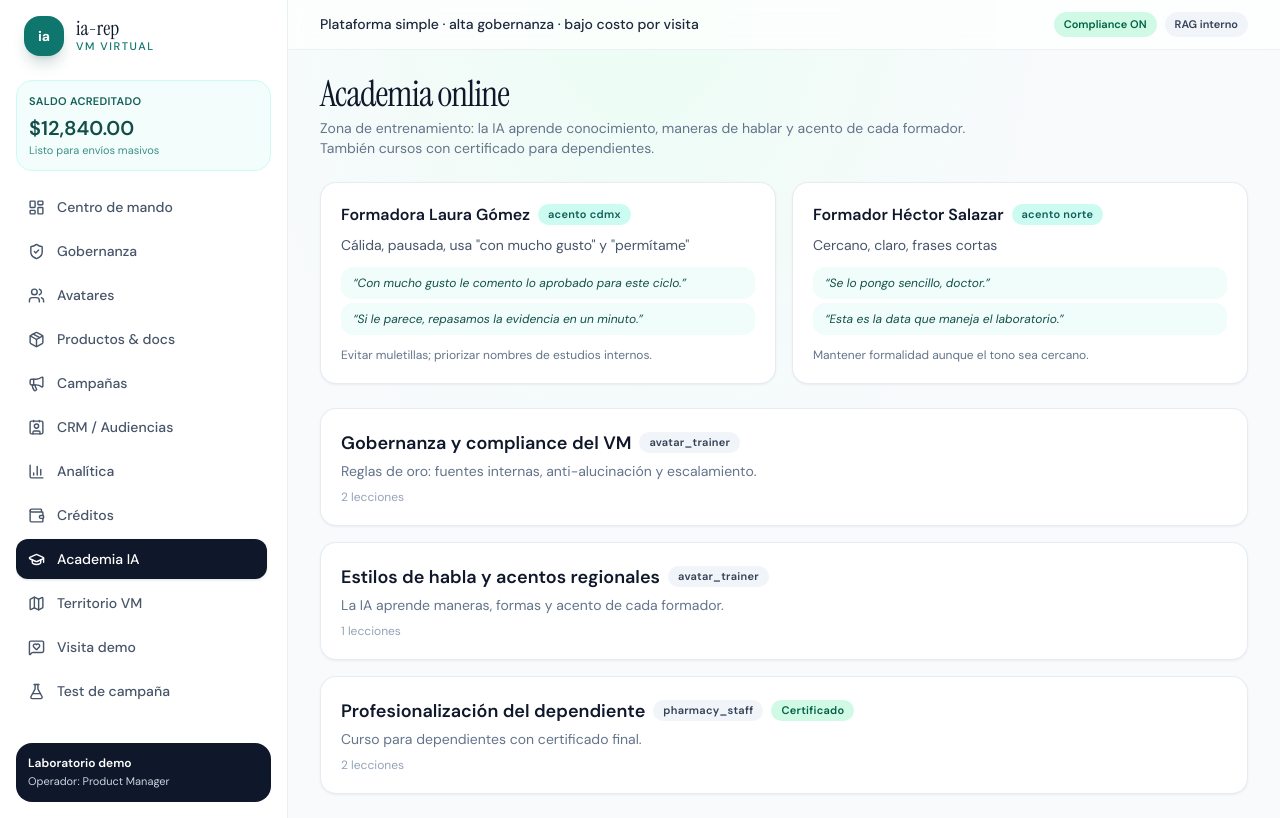
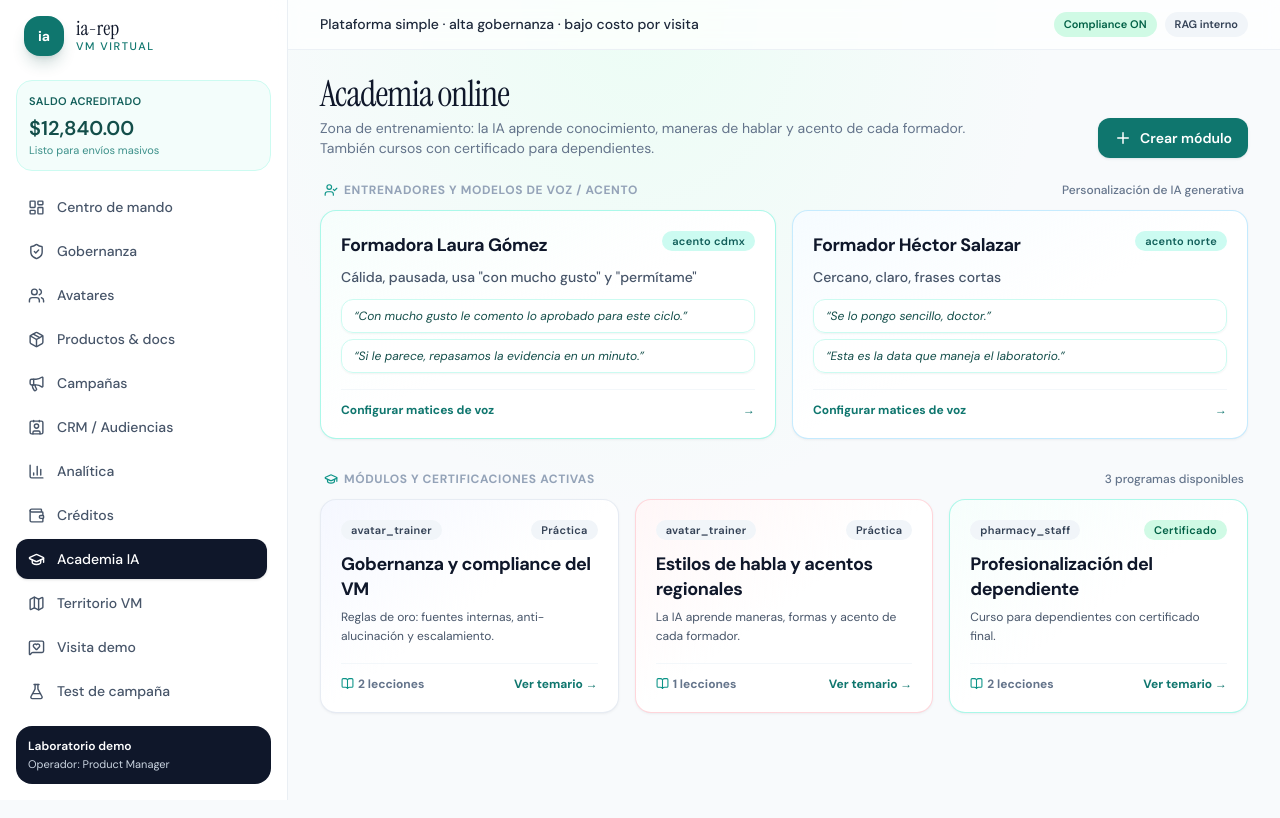
Before and after one commit to miguelsanchezrivero-cloud/ia-rep-backup, a React (Vite) app: page /academia in a window 1280 px wide. Built offline with nearby package versions, Linux system fonts and the light colour scheme.

Commit message:
Cambiado estilo academy

```diff
--- a/src/pages/Academy.tsx
+++ b/src/pages/Academy.tsx
@@ -1,4 +1,14 @@
 import { useState } from "react";
+import {
+  GraduationCap,
+  BookOpen,
+  Award,
+  CheckCircle2,
+  Sparkles,
+  Plus,
+  FileText,
+  UserCheck,
+} from "lucide-react";
 import {
   Badge,
   Button,
@@ -6,6 +16,8 @@ import {
   PageHeader,
   Textarea,
   Modal,
+  Input,
+  Label,
 } from "../components/ui";
 import { useAppStore } from "../store/useAppStore";
 
@@ -18,6 +30,15 @@ export function Academy() {
   );
   const [selectedModuleId, setSelectedModuleId] = useState<string | null>(null);
 
+  // Estados interactivos adicionales (añadidos para equipar el estilo del resto de páginas)
+  const [isNewModuleModalOpen, setIsNewModuleModalOpen] = useState(false);
+  const [newModuleTitle, setNewModuleTitle] = useState("");
+  const [newModuleDescription, setNewModuleDescription] = useState("");
+  const [newModuleAudience, setNewModuleAudience] = useState(
+    "Dependientes farmacia",
+  );
+  const [successMsg, setSuccessMsg] = useState("");
+
   const selectedTrainer = selectedTrainerId
     ? trainerStyles.find((t) => t.id === selectedTrainerId)
     : null;
@@ -25,96 +46,223 @@ export function Academy() {
     ? academyModules.find((m) => m.id === selectedModuleId)
     : null;
 
+  // Paleta de degradados para las tarjetas de entrenadores y módulos (estilo Dashboard/CRM)
+  const cardGradients = [
+    "from-teal-50/60 via-white to-white border-teal-200/80 hover:border-teal-300",
+    "from-sky-50/60 via-white to-white border-sky-200/80 hover:border-sky-300",
+    "from-indigo-50/60 via-white to-white border-indigo-200/80 hover:border-indigo-300",
+    "from-rose-50/60 via-white to-white border-rose-200/80 hover:border-rose-300",
+  ];
+
+  // Simular creación de un nuevo módulo de entrenamiento
+  function handleCreateModule() {
+    if (!newModuleTitle.trim()) return;
+    const newMod = {
+      id: `mod-${Date.now()}`,
+      title: newModuleTitle,
+      description:
+        newModuleDescription || "Módulo personalizado de entrenamiento.",
+      audience: newModuleAudience,
+      lessons: [
+        {
+          id: `l-${Date.now()}-1`,
+          title: "Introducción y objetivos",
+          content: "Conceptos clave del material formativo.",
+          durationMin: 5,
+        },
+        {
+          id: `l-${Date.now()}-2`,
+          title: "Evaluación rápida",
+          content: "Test interactivo para consolidar conocimientos.",
+          durationMin: 10,
+        },
+      ],
+      certificateTitle: "Certificado de Capacitación Comercial",
+    } as (typeof academyModules)[0]; // ← solución
+
+    academyModules.push(newMod);
+    setSuccessMsg(`Módulo "${newModuleTitle}" creado exitosamente.`);
+    setNewModuleTitle("");
+    setNewModuleDescription("");
+    setIsNewModuleModalOpen(false);
+  }
+
   return (
-    <div className="animate-fade-up">
+    <div className="animate-fade-up space-y-6">
       <PageHeader
         title="Academia online"
         subtitle="Zona de entrenamiento: la IA aprende conocimiento, maneras de hablar y acento de cada formador. También cursos con certificado para dependientes."
+        actions={
+          <Button
+            onClick={() => setIsNewModuleModalOpen(true)}
+            className="shadow-md shadow-brand-700/20"
+          >
+            <Plus size={18} />
+            Crear módulo
+          </Button>
+        }
       />
 
-      <div className="mb-6 grid gap-4 lg:grid-cols-2">
-        {trainerStyles.map((t) => (
+      {/* Banner de mensajes de estado estilo Campañas/Avatares */}
+      {successMsg && (
+        <div className="flex items-center justify-between rounded-2xl border border-brand-200 bg-brand-50 px-4 py-3 text-sm font-medium text-brand-900 shadow-sm">
+          <div className="flex items-center gap-2">
+            <Sparkles size={16} className="text-brand-600" />
+            <span>{successMsg}</span>
+          </div>
+          <button
+            onClick={() => setSuccessMsg("")}
+            className="text-xs font-bold text-brand-700 hover:underline"
+          >
+            Desestimar
+          </button>
+        </div>
+      )}
+
+      {/* 1. SECCIÓN DE ESTILOS DE FORMADORES */}
+      <div className="space-y-3">
+        <div className="flex items-center justify-between px-1">
+          <p className="text-xs font-bold uppercase tracking-wider text-ink-400 flex items-center gap-1.5">
+            <UserCheck size={14} className="text-brand-600" />
+            Entrenadores y Modelos de Voz / Acento
+          </p>
+          <span className="text-xs text-ink-500 font-medium">
+            Personalización de IA generativa
+          </span>
+        </div>
+
+        <div className="grid gap-4 md:grid-cols-2">
+          {trainerStyles.map((t, index) => {
+            const cardStyle = cardGradients[index % cardGradients.length];
+
+            return (
               <Card
                 key={t.id}
                 interactive
                 onClick={() => setSelectedTrainerId(t.id)}
-            className="p-5"
+                className={`relative overflow-hidden border bg-gradient-to-br ${cardStyle} p-5 transition-all duration-200 hover:-translate-y-1 hover:shadow-md flex flex-col justify-between`}
               >
-            <div className="flex flex-wrap items-center gap-2">
-              <p className="font-semibold">{t.trainerName}</p>
+                <div>
+                  <div className="flex items-start justify-between gap-2">
+                    <p className="text-lg font-extrabold text-ink-900 tracking-tight">
+                      {t.trainerName}
+                    </p>
                     <Badge tone="brand">acento {t.accent}</Badge>
                   </div>
-            <p className="mt-2 text-sm text-ink-600">{t.speakingStyle}</p>
-            <div className="mt-3 space-y-1">
+                  <p className="mt-2 text-sm text-ink-600 font-medium">
+                    {t.speakingStyle}
+                  </p>
+
+                  <div className="mt-3 space-y-1.5">
                     {t.samplePhrases.map((p) => (
                       <p
                         key={p}
-                  className="rounded-xl bg-brand-50 px-3 py-2 text-xs italic text-brand-900"
+                        className="rounded-xl bg-white/80 border border-brand-100 px-3 py-2 text-xs italic text-brand-900 shadow-xs"
                       >
                         “{p}”
                       </p>
                     ))}
                   </div>
-            <p className="mt-3 text-xs text-ink-500">{t.notes}</p>
-          </Card>
-        ))}
                 </div>
 
-      <div className="space-y-4">
-        {academyModules.map((m) => (
+                <div className="mt-4 pt-3 border-t border-ink-100/80 flex items-center justify-between text-xs font-bold text-brand-700">
+                  <span>Configurar matices de voz</span>
+                  <span>→</span>
+                </div>
+              </Card>
+            );
+          })}
+        </div>
+      </div>
+
+      {/* 2. SECCIÓN DE MÓDULOS DE LA ACADEMIA */}
+      <div className="space-y-3 pt-2">
+        <div className="flex items-center justify-between px-1">
+          <p className="text-xs font-bold uppercase tracking-wider text-ink-400 flex items-center gap-1.5">
+            <GraduationCap size={14} className="text-brand-600" />
+            Módulos y Certificaciones Activas
+          </p>
+          <span className="text-xs text-ink-500 font-medium">
+            {academyModules.length} programas disponibles
+          </span>
+        </div>
+
+        <div className="grid gap-4 sm:grid-cols-2 lg:grid-cols-3">
+          {academyModules.map((m, index) => {
+            const cardStyle = cardGradients[(index + 2) % cardGradients.length];
+
+            return (
               <Card
                 key={m.id}
                 interactive
                 onClick={() => setSelectedModuleId(m.id)}
-            className="p-5"
+                className={`relative overflow-hidden border bg-gradient-to-br ${cardStyle} p-5 transition-all duration-200 hover:-translate-y-1 hover:shadow-md flex flex-col justify-between`}
               >
-            <div className="flex flex-wrap items-center gap-2">
-              <p className="text-lg font-semibold">{m.title}</p>
+                <div>
+                  <div className="flex items-start justify-between gap-2">
                     <Badge>{m.audience}</Badge>
                     {m.certificateTitle ? (
                       <Badge tone="success">Certificado</Badge>
-              ) : null}
-            </div>
-            <p className="mt-1 text-sm text-ink-500">{m.description}</p>
-            <p className="mt-2 text-xs text-ink-400">
-              {m.lessons.length} lecciones
-            </p>
-          </Card>
-        ))}
+                    ) : (
+                      <Badge tone="neutral">Práctica</Badge>
+                    )}
                   </div>
 
+                  <div className="mt-3">
+                    <p className="text-lg font-extrabold text-ink-900 tracking-tight leading-snug">
+                      {m.title}
+                    </p>
+                    <p className="mt-1.5 text-xs text-ink-600 leading-relaxed line-clamp-2">
+                      {m.description}
+                    </p>
+                  </div>
+                </div>
+
+                <div className="mt-4 pt-3 border-t border-ink-100/80 flex items-center justify-between">
+                  <span className="text-xs font-bold text-ink-500 flex items-center gap-1">
+                    <BookOpen size={13} className="text-brand-600" />
+                    {m.lessons.length} lecciones
+                  </span>
+                  <span className="text-xs font-bold text-brand-700">
+                    Ver temario →
+                  </span>
+                </div>
+              </Card>
+            );
+          })}
+        </div>
+      </div>
+
+      {/* MODAL 1: CONFIGURACIÓN DE ENTRENADOR */}
       {selectedTrainer && (
         <Modal
           isOpen={!!selectedTrainerId}
           onClose={() => setSelectedTrainerId(null)}
-          title={selectedTrainer.trainerName}
-          className="max-w-2xl"
+          title={`Entrenador: ${selectedTrainer.trainerName}`}
+          className="max-w-2xl max-h-[85vh] overflow-y-auto"
         >
-          <div className="space-y-4">
-            <div>
-              <p className="text-xs font-semibold uppercase tracking-wide text-ink-500">
-                Acento y estilo
+          <div className="space-y-4 pt-1">
+            <div className="rounded-xl bg-slate-50 p-4 border border-slate-200/80 space-y-2">
+              <p className="text-xs font-bold uppercase tracking-wider text-ink-500">
+                Acento y estilo base
               </p>
-              <div className="mt-2 space-y-2">
-                <p className="text-sm">
-                  <span className="text-ink-600">Acento:</span>{" "}
-                  <Badge tone="brand">{selectedTrainer.accent}</Badge>
-                </p>
-                <p className="text-sm text-ink-700">
+              <div className="flex items-center gap-2">
+                <Badge tone="brand">Acento: {selectedTrainer.accent}</Badge>
+              </div>
+              <p className="text-sm text-ink-700 font-medium">
                 {selectedTrainer.speakingStyle}
               </p>
             </div>
-            </div>
 
             <div>
-              <p className="text-xs font-semibold uppercase tracking-wide text-ink-500">
-                Frases de ejemplo
+              <p className="text-xs font-bold uppercase tracking-wider text-ink-500 mb-2">
+                Frases de ejemplo características
               </p>
-              <div className="mt-2 space-y-2">
+              <div className="space-y-2">
                 {selectedTrainer.samplePhrases.map((phrase) => (
                   <p
                     key={phrase}
-                    className="rounded-xl bg-brand-50 px-3 py-2 text-sm italic text-brand-900"
+                    className="rounded-xl bg-brand-50/60 border border-brand-100 px-3.5 py-2.5 text-sm italic text-brand-900 shadow-xs"
                   >
                     "{phrase}"
                   </p>
@@ -122,8 +270,9 @@ export function Academy() {
               </div>
             </div>
 
-            <div className="border-t border-ink-100 pt-3">
-              <p className="text-xs font-semibold uppercase tracking-wide text-ink-500 mb-2">
+            <div className="border-t border-ink-100 pt-4">
+              <p className="text-xs font-bold uppercase tracking-wider text-ink-500 mb-2 flex items-center gap-1">
+                <Sparkles size={14} className="text-brand-600" />
                 Añadir frase o matiz para el modelo
               </p>
               <Textarea
@@ -135,94 +284,173 @@ export function Academy() {
                 rows={3}
               />
               <Button
-                className="mt-3 w-full"
-                onClick={() => setNotes({ ...notes, [selectedTrainer.id]: "" })}
+                className="mt-3 w-full shadow-sm"
+                onClick={() => {
+                  setSuccessMsg(
+                    `Matiz registrado correctamente para ${selectedTrainer.trainerName}.`,
+                  );
+                  setNotes({ ...notes, [selectedTrainer.id]: "" });
+                  setSelectedTrainerId(null);
+                }}
               >
                 Registrar en modelo de estilo
               </Button>
             </div>
 
-            <p className="text-xs text-ink-500 border-t border-ink-100 pt-3">
+            <p className="text-xs text-ink-500 border-t border-ink-100 pt-3 italic">
               {selectedTrainer.notes}
             </p>
           </div>
         </Modal>
       )}
 
+      {/* MODAL 2: DETALLE Y PROGRESO DEL MÓDULO */}
       {selectedModule && (
         <Modal
           isOpen={!!selectedModuleId}
           onClose={() => setSelectedModuleId(null)}
           title={selectedModule.title}
-          className="max-w-2xl"
+          className="max-w-2xl max-h-[85vh] overflow-y-auto"
         >
-          <div className="space-y-4 max-h-96 overflow-y-auto">
+          <div className="space-y-4 pt-1">
             <div>
-              <div className="flex flex-wrap gap-2">
+              <div className="flex flex-wrap gap-2 mb-2">
                 <Badge>{selectedModule.audience}</Badge>
                 {selectedModule.certificateTitle ? (
-                  <Badge tone="success">Certificado</Badge>
+                  <Badge tone="success">Certificado habilitado</Badge>
                 ) : null}
               </div>
-              <p className="mt-2 text-sm text-ink-600">
+              <p className="text-sm text-ink-600">
                 {selectedModule.description}
               </p>
             </div>
 
             <div>
-              <p className="text-xs font-semibold uppercase tracking-wide text-ink-500 mb-3">
-                Lecciones ({selectedModule.lessons.length})
+              <p className="text-xs font-bold uppercase tracking-wider text-ink-500 mb-3 flex items-center gap-1">
+                <FileText size={14} className="text-brand-600" />
+                Lecciones del programa ({selectedModule.lessons.length})
               </p>
               <div className="space-y-3">
                 {selectedModule.lessons.map((lesson) => (
                   <div
                     key={lesson.id}
-                    className="rounded-xl border border-ink-200 bg-ink-50/50 p-3"
+                    className="rounded-xl border border-ink-200/80 bg-slate-50/60 p-4 transition-all"
                   >
                     <div className="flex items-start justify-between gap-2">
                       <div className="flex-1">
-                        <p className="font-medium text-ink-900">
+                        <p className="font-bold text-ink-900 text-sm">
                           {lesson.title}
                         </p>
-                        <p className="mt-1 text-sm text-ink-600">
+                        <p className="mt-1 text-xs text-ink-600 leading-relaxed">
                           {lesson.content}
                         </p>
                       </div>
-                      <span className="whitespace-nowrap text-xs text-ink-400">
+                      <span className="whitespace-nowrap text-xs font-semibold text-ink-400 bg-white px-2 py-1 rounded-md border border-ink-100">
                         {lesson.durationMin} min
                       </span>
                     </div>
+
+                    <div className="mt-3 flex items-center justify-between border-t border-ink-100/80 pt-2.5">
+                      <span className="text-[11px] text-ink-500">
+                        {done[lesson.id]
+                          ? "Lección completada"
+                          : "Pendiente de revisión"}
+                      </span>
                       <Button
-                      className="mt-2"
                         size="sm"
                         variant={done[lesson.id] ? "secondary" : "outline"}
                         onClick={() =>
                           setDone({ ...done, [lesson.id]: !done[lesson.id] })
                         }
+                        className="shadow-xs"
                       >
                         {done[lesson.id] ? "✓ Completada" : "Marcar completada"}
                       </Button>
+                    </div>
                   </div>
                 ))}
               </div>
             </div>
 
             {selectedModule.certificateTitle && (
-              <div className="border-t border-ink-100 pt-3 rounded-xl border border-dashed border-brand-300 bg-brand-50/50 p-4 text-center">
-                <p className="text-sm font-semibold text-brand-900">
+              <div className="rounded-2xl border border-dashed border-brand-300 bg-gradient-to-br from-brand-50/60 to-white p-5 text-center shadow-xs">
+                <div className="inline-flex p-2 rounded-xl bg-brand-500/10 text-brand-600 mb-2">
+                  <Award size={22} />
+                </div>
+                <p className="text-sm font-black text-brand-900">
                   {selectedModule.certificateTitle}
                 </p>
                 <p className="mt-1 text-xs text-brand-700">
-                  Disponible al completar todas las lecciones
+                  Disponible para descarga automática al completar el 100% de
+                  las lecciones.
                 </p>
-                <Button className="mt-3 w-full" size="sm">
-                  Descargar certificado
+                <Button
+                  className="mt-3 w-full shadow-sm"
+                  size="sm"
+                  onClick={() => {
+                    setSuccessMsg(
+                      `Certificado descargado con éxito para ${selectedModule.title}.`,
+                    );
+                    setSelectedModuleId(null);
+                  }}
+                >
+                  Descargar certificado oficial
                 </Button>
               </div>
             )}
           </div>
         </Modal>
       )}
+
+      {/* MODAL 3: CREAR NUEVO MÓDULO (INTERACTIVO) */}
+      <Modal
+        isOpen={isNewModuleModalOpen}
+        onClose={() => setIsNewModuleModalOpen(false)}
+        title="Crear nuevo módulo de capacitación"
+        className="max-w-md max-h-[85vh] overflow-y-auto"
+      >
+        <div className="space-y-4 pt-2">
+          <div>
+            <Label>Título del programa</Label>
+            <Input
+              placeholder="Ej. Posología avanzada GastroPro..."
+              value={newModuleTitle}
+              onChange={(e) => setNewModuleTitle(e.target.value)}
+            />
+          </div>
+
+          <div>
+            <Label>Audiencia destino</Label>
+            <Input
+              placeholder="Ej. Dependientes farmacia, Médicos..."
+              value={newModuleAudience}
+              onChange={(e) => setNewModuleAudience(e.target.value)}
+            />
+          </div>
+
+          <div>
+            <Label>Descripción general</Label>
+            <Textarea
+              rows={3}
+              placeholder="Detalla el enfoque formativo y los objetivos principales..."
+              value={newModuleDescription}
+              onChange={(e) => setNewModuleDescription(e.target.value)}
+            />
+          </div>
+
+          <div className="pt-3 flex items-center gap-2 justify-end border-t border-ink-100">
+            <Button
+              variant="outline"
+              onClick={() => setIsNewModuleModalOpen(false)}
+            >
+              Cancelar
+            </Button>
+            <Button className="shadow-sm" onClick={handleCreateModule}>
+              <CheckCircle2 size={16} /> Guardar módulo
+            </Button>
+          </div>
+        </div>
+      </Modal>
     </div>
   );
 }
```
Lines whose indentation alone changed are shown as unchanged.
